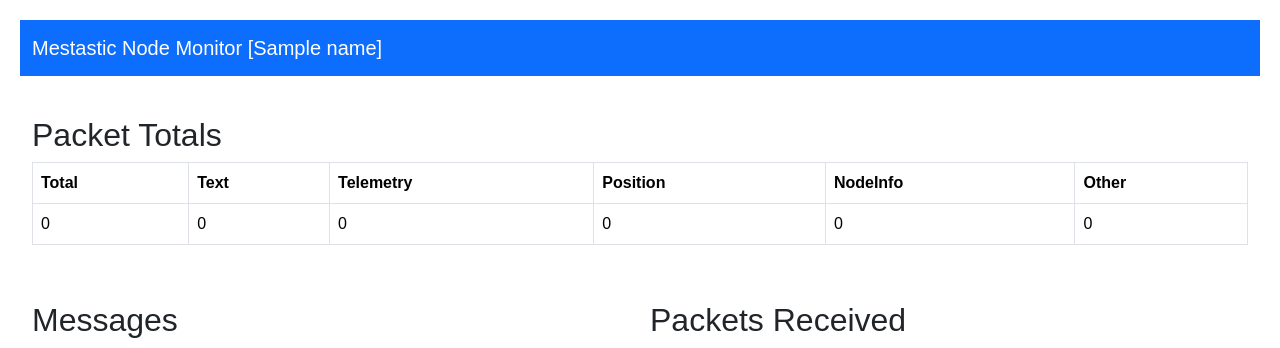
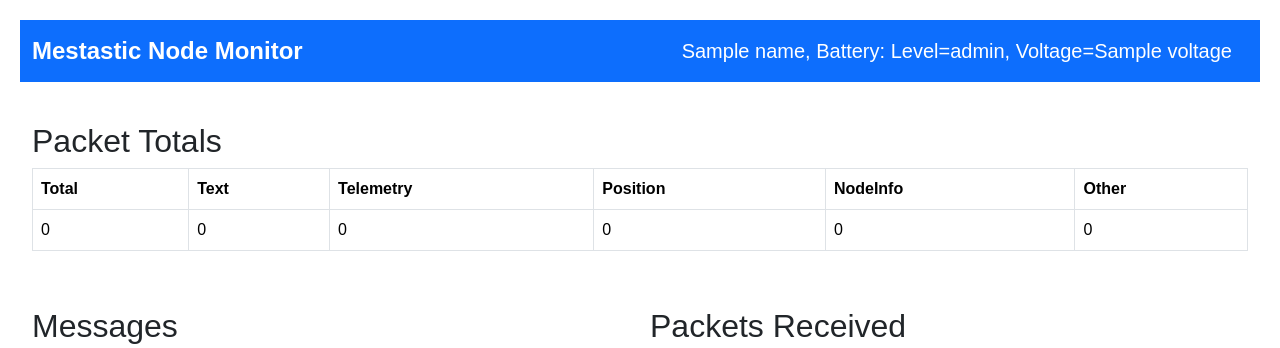
Before and after one commit to cmcguinness/Meshtastic-Nodes-Monitor, a Flask app: template templates/index.html in a window 1280 px wide. Shown: the top 348 px of the page. Run offline with Flask 3, Linux system fonts and the light colour scheme; the template is opened without the code that fills it: most values are stand-ins (such as "Sample title", 1, 10 or a date in 2020); parts of the project's set-up code (start-up, migrations or seed data) failed here and were passed over.

Commit message:
checkpoint

```diff
--- a/app.py
+++ b/app.py
@@ -23,7 +23,9 @@
 @app.route('/')
 def index():
     m = Mesh()
-    return render_template('index.html', name=m.full_name)
+    voltage = m.node_data['deviceMetrics']['voltage']
+    batt_level = m.node_data['deviceMetrics']['batteryLevel']
+    return render_template('index.html', name=m.full_name, voltage=voltage, batt_level=batt_level)
 
 
 @app.route('/api/updates')
--- a/templates/index.html
+++ b/templates/index.html
@@ -49,10 +49,10 @@
 <div class="toast-container"></div>
 
 <nav class="navbar bg-primary" data-bs-theme="dark">
-    <div class="container-fluid justify-content-start">
-        <a class="navbar-brand" href="#">Mestastic Node Monitor [{{ name }}]</a>
-    </div>
-</nav>
+    <div class="container-fluid">
+        <a class="navbar-brand" href="#"><span style="font-weight: bold;font-size: larger;">Mestastic Node Monitor</span></a>
+        <span class="navbar-brand" style="font-weight: lighter;">{{ name }}, Battery: Level={{ batt_level }}, Voltage={{ voltage }}</span>
+    </div></nav>
 <p>&nbsp;</p>
 <div class="container-fluid">
     <h2>Packet Totals</h2>
```
